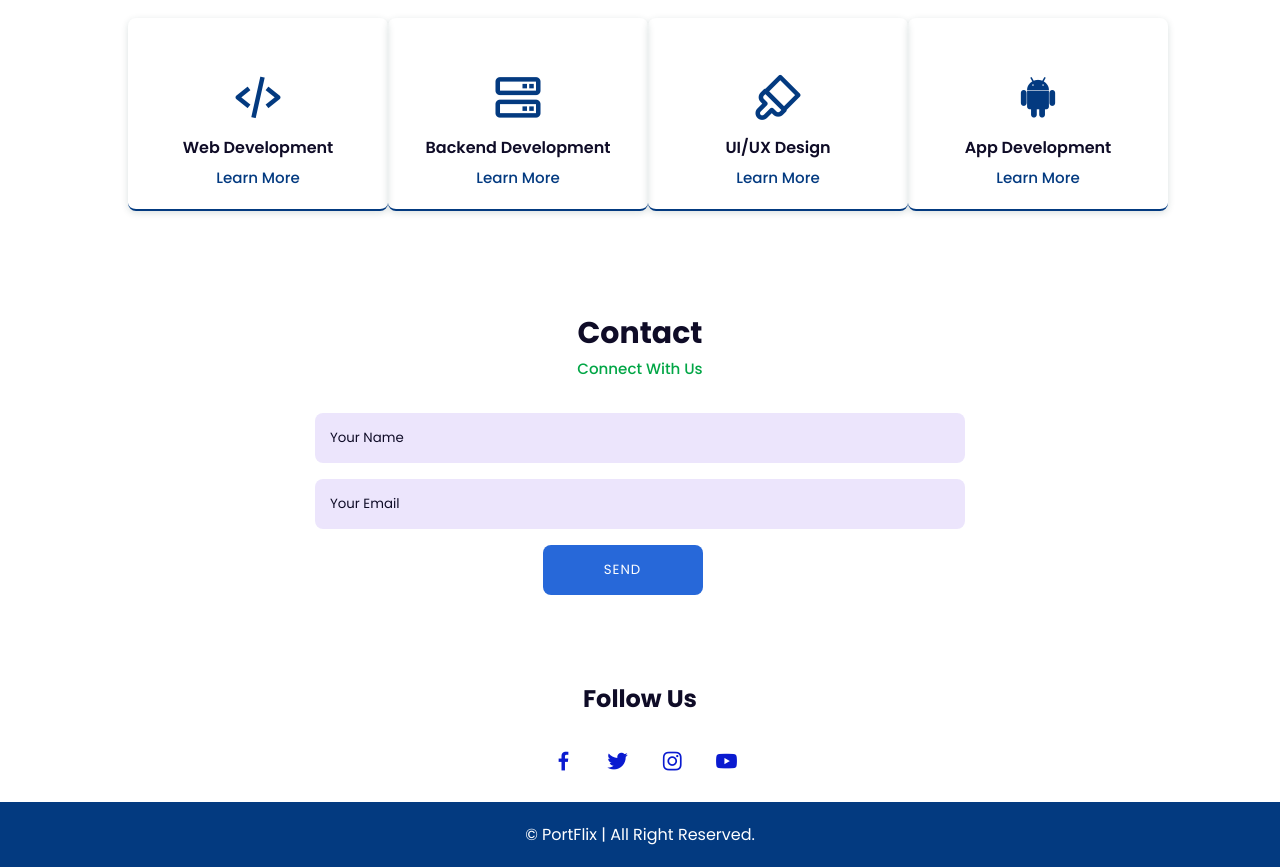
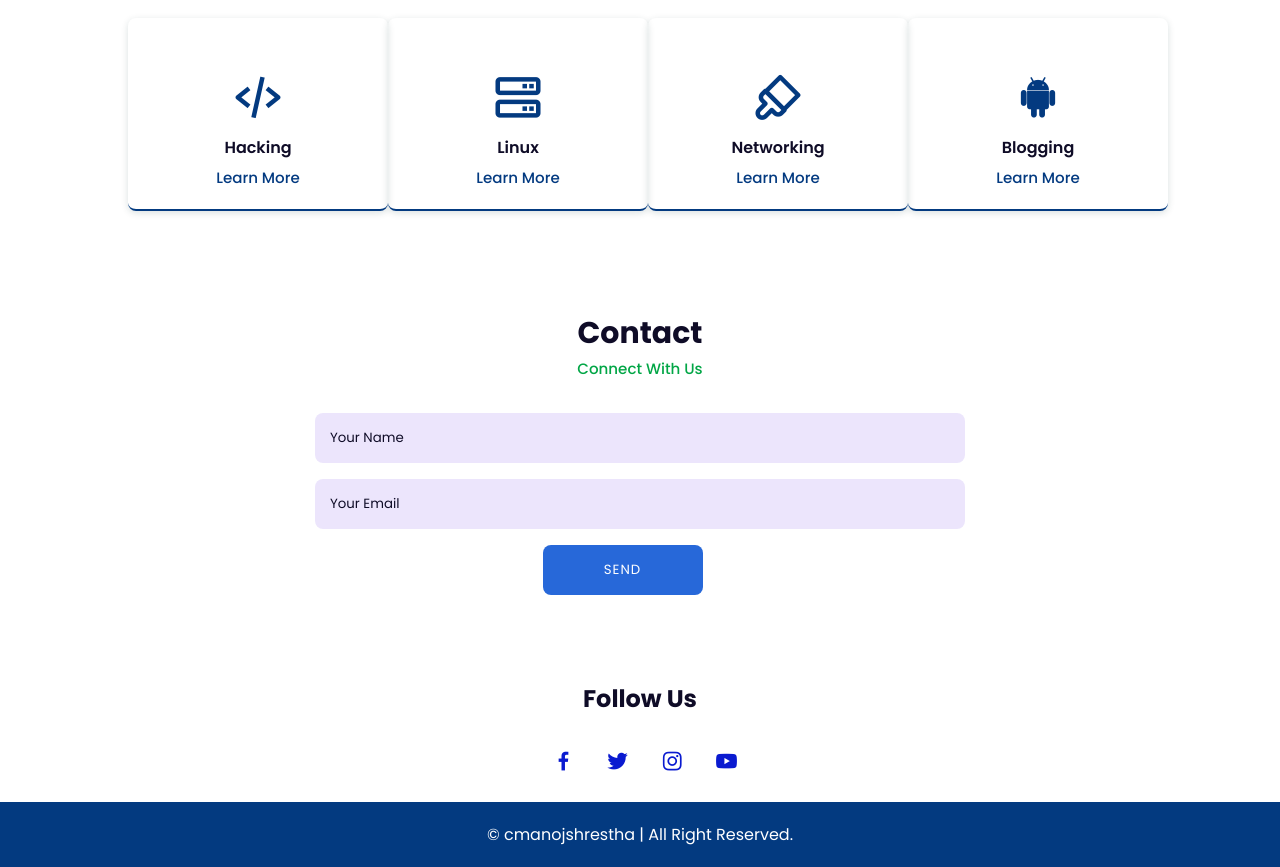
Before and after one commit to cmanojshrestha/portfolio, a plain HTML site: page index.html in a window 1280 px wide. Shown: the part 2220-3087 px from the top of the page. Drawn offline with nearby package versions, Linux system fonts and the light colour scheme.

Commit message:
Update index.html

```diff
--- a/index.html
+++ b/index.html
@@ -142,24 +142,24 @@ My interest in Ethical Hacking stems from my desire to ensure the security of so
 
         <div class="services-box">
             <i class='bx bx-code-alt'></i>
-            <h3>Web Development</h3>
+            <h3>Hacking</h3>
             <a href="#">Learn More</a>
         </div>
 
         <div class="services-box">
             <i class='bx bx-server'></i>
-            <h3>Backend Development</h3>
+            <h3>Linux</h3>
             <a href="#">Learn More</a>
         </div>
         <div class="services-box">
             <i class='bx bx-brush'></i>
-            <h3>UI/UX Design</h3>
+            <h3>Networking</h3>
             <a href="#">Learn More</a>
         </div>
 
         <div class="services-box">
             <i class='bx bxl-android'></i>
-            <h3>App Development</h3>
+            <h3> Blogging</h3>
             <a href="#">Learn More</a>
         </div>
     </div>
@@ -194,7 +194,7 @@ My interest in Ethical Hacking stems from my desire to ensure the security of so
                             </div>
 
                             <div class="copyright">
-                                © PortFlix | All Right Reserved.</p>
+                                © cmanojshrestha | All Right Reserved.</p>
                             </div>
                             <!-- Javascript -->
                             <script src="script.js"></script>
```
